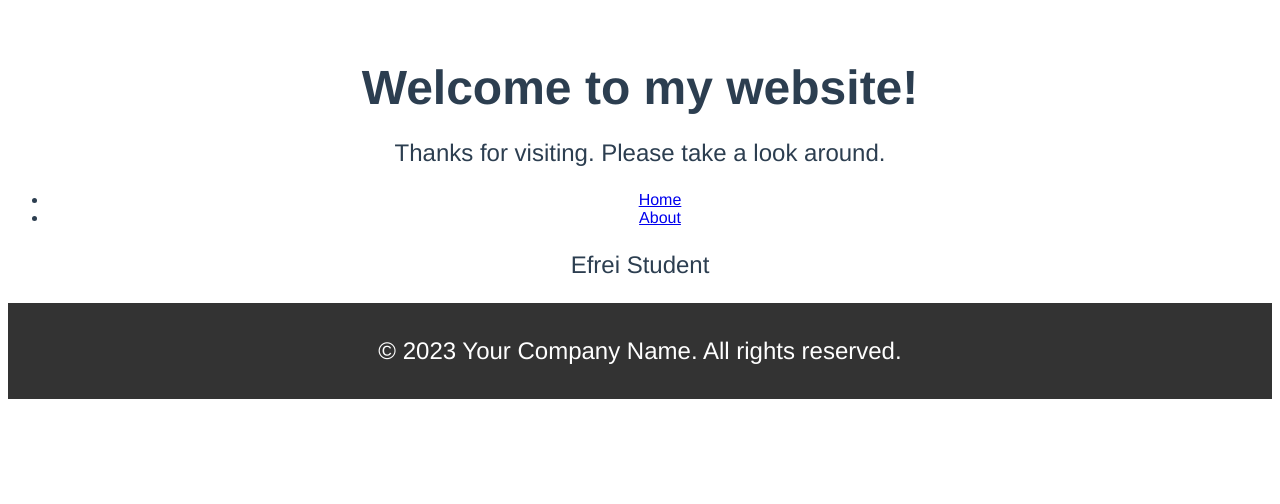
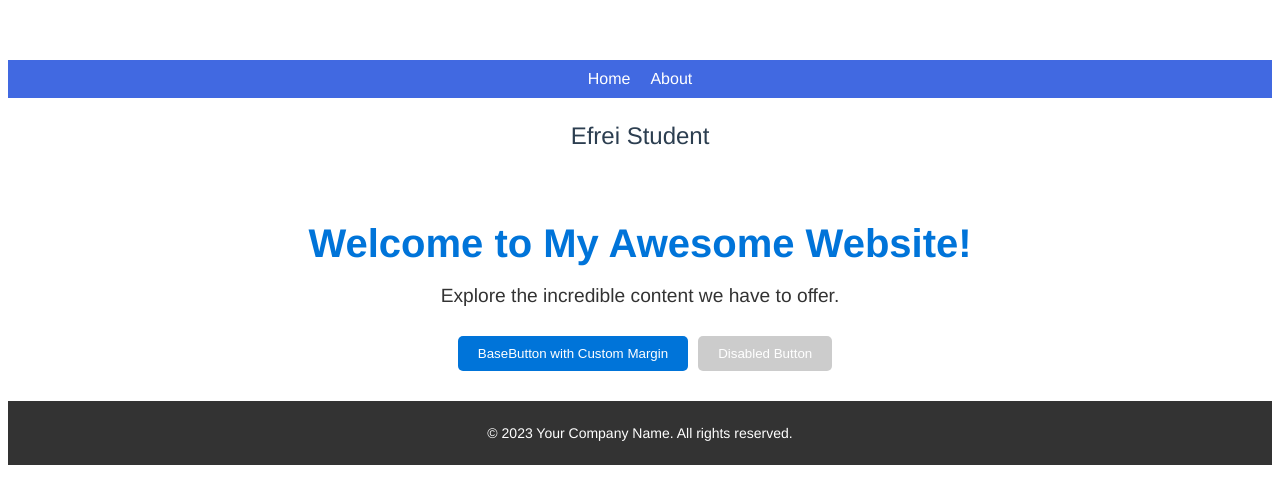
Before and after one commit to DSmarc7/Vueproject, a Vue app: page / in a window 1280 px wide. Shown: the top 504 px of the page. Built offline with nearby package versions, Linux system fonts and the light colour scheme.

Commit message:
BaseButton and BaseLayout

```diff
--- a/src/App.vue
+++ b/src/App.vue
@@ -1,31 +1,20 @@
-
-
 <template>
-  <div id="app">
-    <HomePage />
-    <BaseHeader/>
-    <BaseFooter/>
-
-  </div>
+  <base-layout>
+    <home-page />
+  </base-layout>
 </template>
 
 <script>
-import HomePage from './components/HomePage.vue';
-import BaseHeader from './components/BaseHeader.vue';
-import BaseFooter from './components/BaseFooter.vue';
-
-
+import BaseLayout from './components/BaseLayout.vue'; // Import the BaseLayout component
+import HomePage from './components/HomePage.vue'; // Import the HomePage component
 
 export default {
-  name: 'App',
   components: {
-    HomePage,
-    BaseHeader,
-    BaseFooter
-  }
-}
+    'base-layout': BaseLayout,
+    'home-page': HomePage,
+  },
+};
 </script>
-
 
 <style>
 #app {
--- /dev/null
+++ b/src/components/BaseButton.vue
@@ -0,0 +1,63 @@
+<template>
+    <button
+      :class="['base-button', { 'base-button-disabled': disabled }]"
+      :style="{ margin: margin }"
+      @click="handleClick"
+      @mouseenter="isHovered = true"
+      @mouseleave="isHovered = false"
+      @focus="isFocused = true"
+      @blur="isFocused = false"
+      :disabled="disabled"
+    >
+      <slot></slot>
+    </button>
+  </template>
+
+  <script>
+  export default {
+    data() {
+      return {
+        isHovered: false,
+        isFocused: false,
+      };
+    },
+    props: {
+      disabled: Boolean,
+      margin: String,
+    },
+    methods: {
+      handleClick() {
+        if (!this.disabled) {
+          this.$emit('click');
+        }
+      },
+    },
+  };
+  </script>
+
+  <style scoped>
+  .base-button {
+    padding: 10px 20px;
+    background-color: #0074d9; /* Primary color for the button */
+    color: #fff;
+    border: none;
+    border-radius: 5px;
+    cursor: pointer;
+    transition: background-color 0.3s, transform 0.1s;
+  }
+
+  .base-button:hover {
+    background-color: #0056b3; /* Darker color on hover */
+    transform: scale(1.05);
+  }
+
+  .base-button:focus {
+    outline: none;
+    box-shadow: 0 0 3px 1px #0074d9; /* Add a box shadow on focus */
+  }
+
+  .base-button-disabled {
+    background-color: #ccc; /* Grayed out color for the disabled state */
+    cursor: not-allowed;
+  }
+  </style>
--- a/src/components/BaseHeader.vue
+++ b/src/components/BaseHeader.vue
@@ -28,4 +28,25 @@ h1 {
 p {
     font-size: 1.5rem;
 }
+nav{
+    background-color:  royalblue;
+    color: #fff;
+    padding: 10px;
+    text-align: center;
+}
+nav ul{
+
+    display: flex;
+    justify-content: center;
+    list-style: none;
+    margin: 0;
+    padding: 0;
+}
+nav ul li{
+    margin: 0 10px;
+}
+nav ul li a{
+    text-decoration: none;
+    color: inherit;
+}
 </style>
--- /dev/null
+++ b/src/components/BaseLayout.vue
@@ -0,0 +1,23 @@
+<template>
+    <div>
+      <base-header />
+      <slot></slot>
+      <base-footer />
+    </div>
+</template>
+
+  <script>
+  import BaseHeader from './BaseHeader.vue'; // Import the BaseHeader component
+  import BaseFooter from './BaseFooter.vue'; // Import the BaseFooter component
+
+  export default {
+    components: {
+      'base-header': BaseHeader,
+      'base-footer': BaseFooter,
+    },
+  };
+  </script>
+
+  <style scoped>
+  /* Add scoped CSS styles for the BaseLayout component if needed */
+  </style>
--- a/src/components/HomePage.vue
+++ b/src/components/HomePage.vue
@@ -1,23 +1,43 @@
 <template>
-    <div>
-        <h1>Welcome to my website!</h1>
-        <p>Thanks for visiting. Please take a look around.</p>
+    <div class="homepage">
+      <h1>Welcome to My Awesome Website!</h1>
+      <p>Explore the incredible content we have to offer.</p>
+      <base-button @click="exploreWebsite" margin="10px">BaseButton with Custom Margin</base-button>
+      <base-button :disabled="true">Disabled Button</base-button>
     </div>
   </template>
 
   <script>
+  import BaseButton from './BaseButton.vue';
+
   export default {
-    name: 'HomePage'
-}
+    name: 'HomePage',
+    components: {
+      'base-button': BaseButton,
+    },
+    methods: {
+      exploreWebsite() {
+        // Handle the "BaseButton with Custom Margin" button click event
+        // You can add a router push here to navigate to another page.
+      },
+    },
+  };
   </script>
 
-<style>
+  <style scoped>
+  .homepage {
+    text-align: center;
+    padding: 20px;
+  }
+
   h1 {
-    font-size: 3rem;
+    font-size: 2.5rem;
     margin-bottom: 1rem;
+    color: #0074d9; /* Adjust the color as needed */
   }
 
   p {
-    font-size: 1.5rem;
+    font-size: 1.2rem;
+    color: #333; /* Adjust the color as needed */
   }
 </style>
```
Lines whose indentation alone changed are shown as unchanged.
